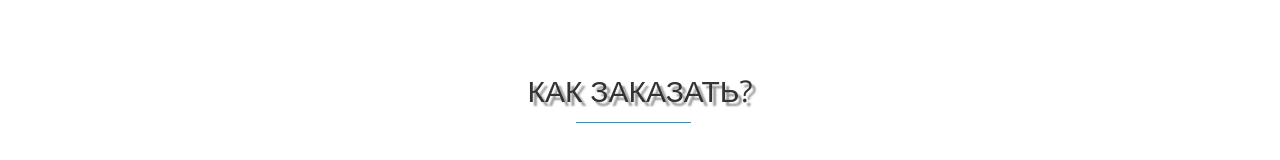
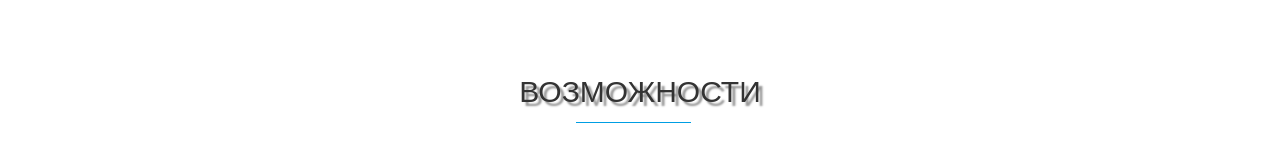
Before and after one commit to InnaGarbuz/smart, a plain HTML site: page index.html in a window 1280 px wide. Shown: the part 535-695 px from the top of the page. Drawn offline with nearby package versions, Linux system fonts and the light colour scheme; grey boxes are pictures that could not be loaded.

Commit message:
Update index.html

```diff
--- a/index.html
+++ b/index.html
@@ -84,7 +84,7 @@
 
 <section>
 	<div class="text-header">
-		<h2>Как Заказать?</h2>
+		<h2>Возможности</h2>
 	</div>
 	<div class="container">
 		<div class="row">
```
